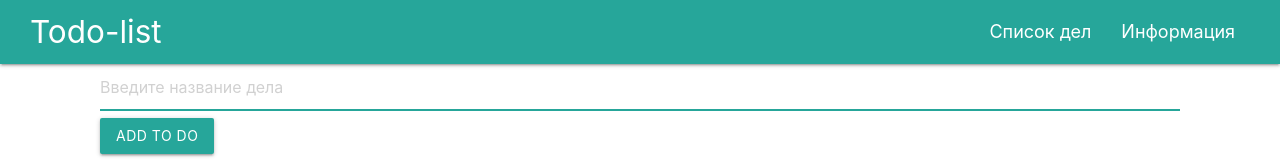
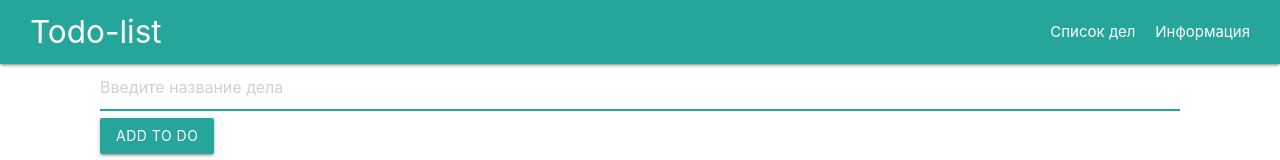
Before and after one commit to Vasilii-0009/Todo-list, a React (Create React App) app: page / in a window 1280 px wide. Shown: the top 160 px of the page. Built offline with nearby package versions, Linux system fonts and the light colour scheme.

Commit message:
fix-link

```diff
--- a/src/components/Header/Header.css
+++ b/src/components/Header/Header.css
@@ -1,12 +1,17 @@
 .nav {
   background-color: #26a69a;
 }
+
 .nav-wrapper {
   margin: 0 2rem 0 2rem;
 }
 
 .nav-link {
   font-size: 18px;
+}
+
+.nav__item:not(:last-child) {
+  margin-right: 20px;
 }
 @media only screen and (max-width: 992px) {
   nav .brand-logo {
--- a/src/components/Header/Headet.tsx
+++ b/src/components/Header/Headet.tsx
@@ -8,16 +8,8 @@ export const Header = () => {
             Todo-list
           </a>
           <ul id="nav-mobile" className="right hide-on-med-and-down">
-            <li>
-              <a href="/" className="nav-link">
-                Список дел
-              </a>
-            </li>
-            <li>
-              <a href="/" className="nav-link">
-                Информация
-              </a>
-            </li>
+            <li className="nav__item">Список дел</li>
+            <li className="nav__item">Информация</li>
           </ul>
         </div>
       </nav>
```
